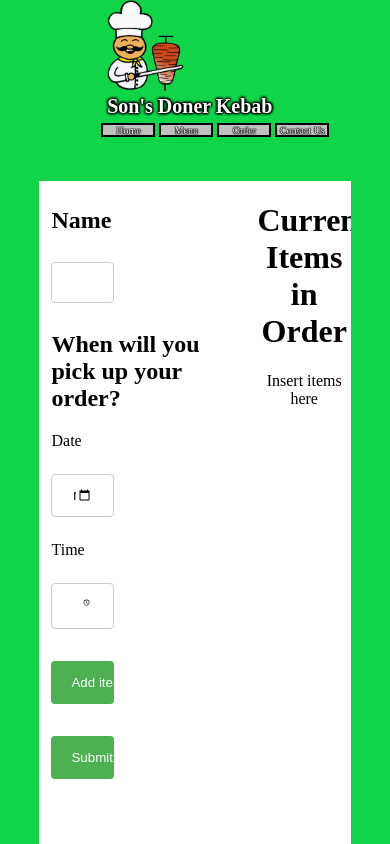
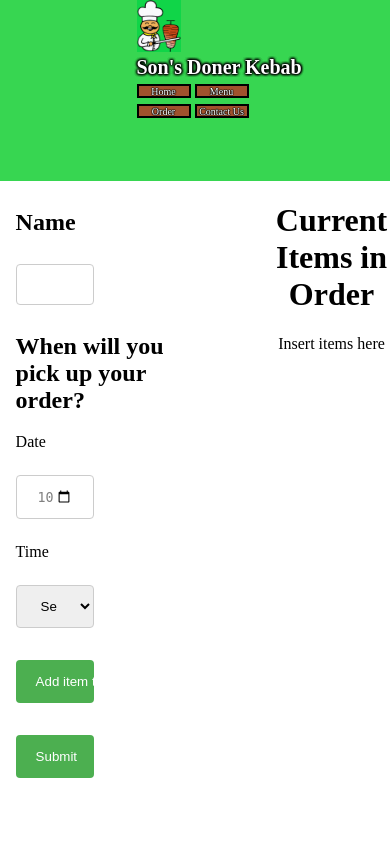
Before and after one commit to Sigonious/SDKProject, a PHP site: page /orderPage.html in a window 390 px wide. Run offline with PHP 8.4, Linux system fonts and the light colour scheme.

Commit message:
Added order times
Also minor style changes.

```diff
--- a/SDKstyle.css
+++ b/SDKstyle.css
@@ -7,7 +7,7 @@ div.container {
 	width: 100%;
 	height: 100%;
 	color: green;
-	background-color: #10D548;
+	background-color: #37D651;
 	position:absolute;
 	top:0;
 	left:0;
@@ -20,8 +20,14 @@ div.headerContainer {
 	width: 100%;
 	color: green;
 	padding-bottom: 15px;
-	background-color:#10D548;
+	background-color:#37D651;
 	max-height:181px;
+}
+
+.headerContent {
+	display:block;
+	width:50%;
+	margin:auto;
 }
 
 .space {
@@ -29,11 +35,13 @@ div.headerContainer {
 }
 
 div.siteName {
-	margin:auto;
-	width:45%;
+	margin-left:auto;
+	margin-right:auto;
+	width:50%;
+	max-width:100%;
 }
 
-div.siteName img{
+div.siteName img {
 	height: 130px;
 	width: 110px;
 }
@@ -43,41 +51,16 @@ div.siteName h1, img {
 	text-align: left;
 	overflow:hidden;
 	white-space:nowrap;
-	max-width:100%;
 	color: white;
 	text-shadow: #000 0px 0px 3px,   #000 0px 0px 3px,   #000 0px 0px 3px,
              #000 0px 0px 3px,   #000 0px 0px 3px,   #000 0px 0px 3px;
 }
 
-div.siteName a {
-	display: inline-block;
-	color: white;
-	text-shadow: #000 0px 0px 1px,   #000 0px 0px 1px,   #000 0px 0px 1px,
-             #000 0px 0px 1px,   #000 0px 0px 1px,   #000 0px 0px 1px;
-	text-decoration: none;
-	background-color: silver;
-	width: 100px;
-	height:20px;
-	max-width:100%;
-	text-align: center;
-	margin-top:5px;
-	border: 2px solid black;
-	overflow:hidden;
-	white-space:nowrap;
-}
-
-div.headerButtons {
-	display: inline;
-	margin: 0 auto;
-}
-
 div.headerButton {
-	width:100%;
+	width:50%;
 	margin: auto;
 	font-size: 100%;
 	max-height:100%;
-	padding-left:26%;
-	padding-right:30%;
 }
 
 div.headerButton a {
@@ -86,7 +69,7 @@ div.headerButton a {
 	text-shadow: #000 0px 0px 1px,   #000 0px 0px 1px,   #000 0px 0px 1px,
              #000 0px 0px 1px,   #000 0px 0px 1px,   #000 0px 0px 1px;
 	text-decoration: none;
-	background-color: silver;
+	background-color: #A0522D;
 	width: 100px;
 	height:20px;
 	text-align: center;
@@ -95,10 +78,23 @@ div.headerButton a {
 	white-space:nowrap;
 }
 
-@media screen and (max-width: 859px) {
+@media screen and (max-width: 1750px) {
+	div.siteName img{
+		height:120px;
+		width: 104px;
+	}
+
+	div.headerButton a{
+		width:85px;
+		height:17px;
+		font-size: 16px;
+	}
+}
+
+@media screen and (max-width: 1550px) {
 	div.siteName img {
-		height: 91px;
-		width: 77px;
+		height: 117px;
+		width: 99px;
 	}
 
 	div.siteName h1 {
@@ -112,11 +108,33 @@ div.headerButton a {
 	}
 }
 
-@media screen and (max-width: 600px) {
+@media screen and (max-width:1350px) {
+
+	div.siteName img {
+		height: 91px;
+		width: 77px;
+	}
+
+	div.headerButton {
+		width:60%;
+	}
+
 	div.headerButton a {
-		width:50px;
-		height:10px;
-		font-size:10px;
+		width: 55px;
+		height: 11px;
+		font-size: 10px;
+	}
+}
+
+@media screen and (max-width: 1000px) {
+
+	div.siteName {
+		width:60%;
+	}
+
+	div.siteName img {
+		height:52px;
+		width: 44px;
 	}
 }
 
@@ -134,6 +152,20 @@ div.articleContainer {
 
 div.articleContainer h1, p {
 	text-align:center;
+}
+
+@media screen and (max-width: 800px) {
+	div.headerButton a {
+		width:50px;
+		height:10px;
+		font-size:10px;
+	}
+
+	div.articleContainer {
+		width:100%;
+		margin-right:0%;
+		margin-left:0%;
+	}
 }
 
 .orderForm {
--- a/orderPage.html
+++ b/orderPage.html
@@ -9,11 +9,11 @@
 	<body>
 		<div class="container">
 			<div class="headerContainer">
+				<div class ="headerContent">
 					<div class="siteName">
 						<img src="SDKlogo.jpg" alt="Logo"/>
 						<h1>Son's Doner Kebab</h1>
 					</div>
-				<div class ="headerButtons">
 						<div class="headerButton">
 							<a href="">Home</a>
 							<a href="">Menu</a>
@@ -41,9 +41,11 @@
 					<p></p>
 					<label for="lname"><h2>When will you pick up your order?</h2></label><p></p>
 					<p>Date</p>
-					<input type="date" id="pickupDate" name="orderPickupDate"><p></p>
+					<input type="date" id="pickupDate" name="orderPickupDate" min="2016-10-17" max="2016-10-24"><p></p>
 					<p>Time</p>
-					<input type="time" id="pickupTime" name="orderPickupTime"><p></p>
+					<select id="pickupTime" name="orderPickupTime">
+						<option>Select Pickup Time</option>
+					</select><p></p>
 					<input type="button" id="addOrderItemButton" value="Add item to order" onclick=""><p></p>
 					<input type="submit" value="Submit">
 				</form>
```
Also changed, not shown: SDKscripts.js (+85 -1 lines). Lines whose indentation alone changed are shown as unchanged.
